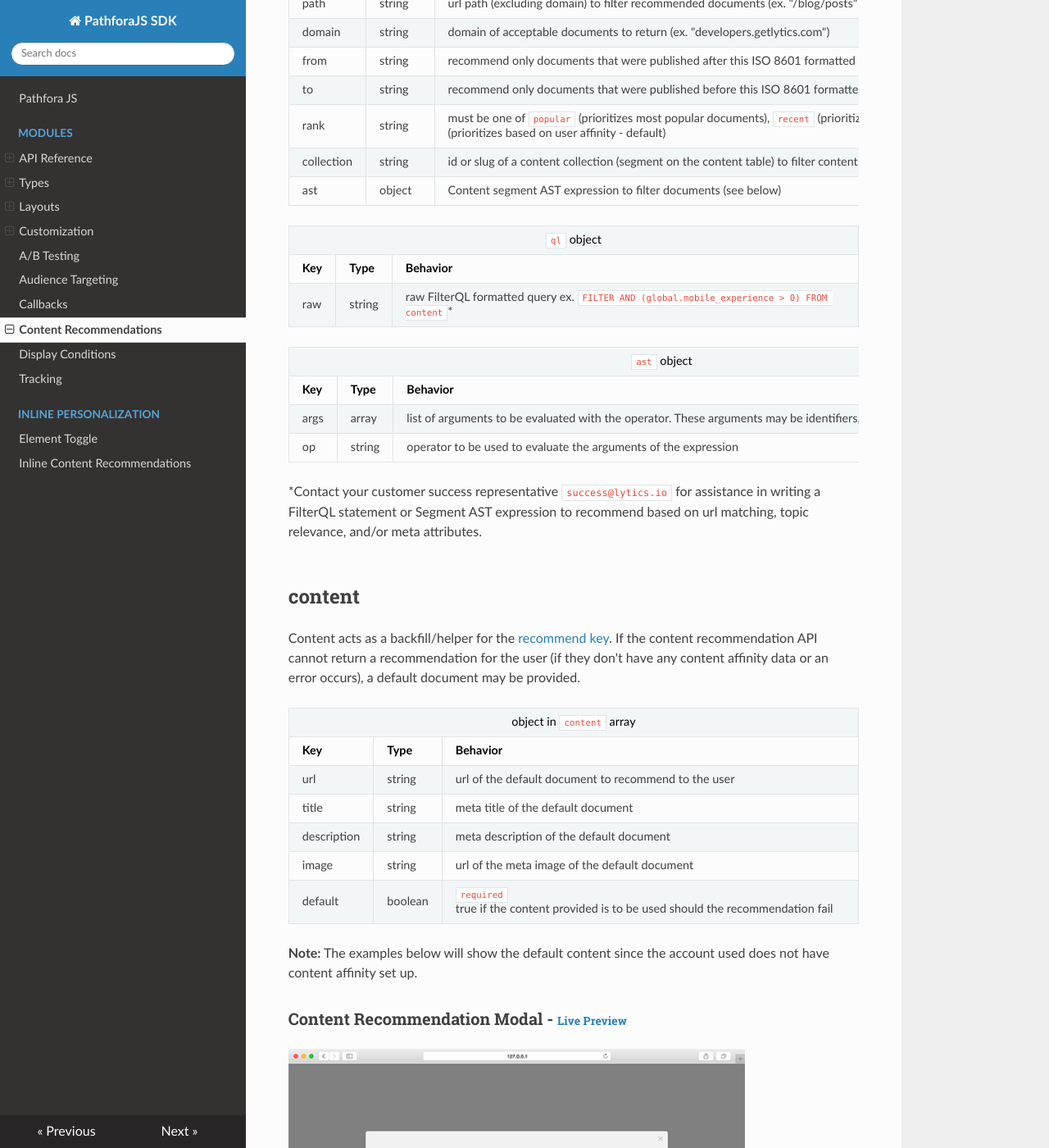
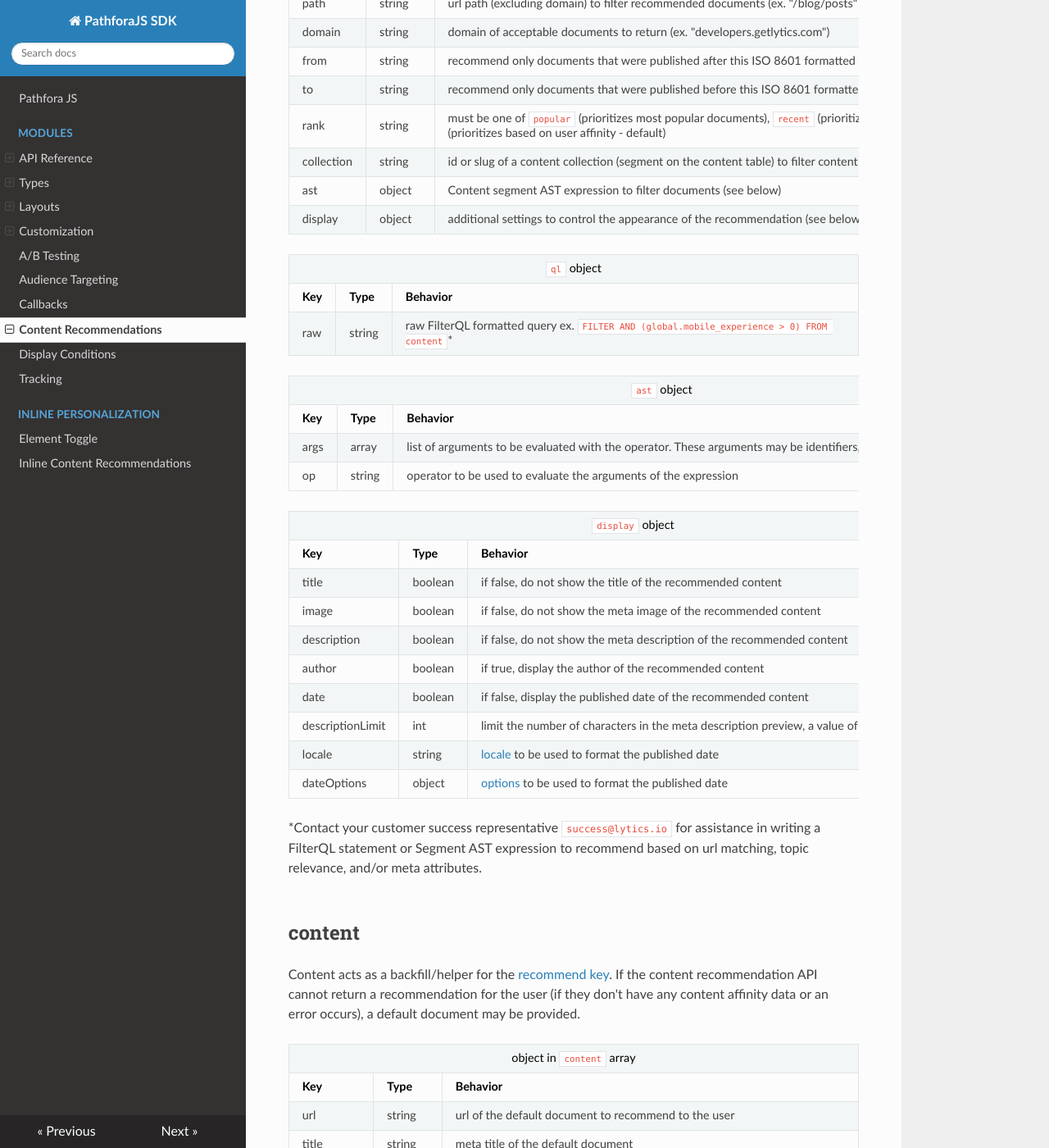
Before and after one commit to lytics/pathforajs, an MkDocs documentation site: the page built from docs/docs/content_recommend.md, in a window 1280 px wide and 1400 px high, scrolled down 705 px. Shown: the whole window at 82% size. Built offline with MkDocs 1.6.1, drawn with Linux system fonts in a browser that asks for light colours; nearby versions of some CDN libraries; old or Windows-style settings are respelled for this version of MkDocs; some of the changed text lies outside the part shown.

Commit message:
Add date and author. Add docs.

```diff
--- a/docs/docs/content_recommend.md
+++ b/docs/docs/content_recommend.md
@@ -91,6 +91,12 @@ Recommend controls any parameters necessary for making a content suggestions to
     <td>Content segment AST expression to filter documents (see below)</td>
   </tr>
 
+  <tr>
+    <td>display</td>
+    <td>object</td>
+    <td>additional settings to control the appearance of the recommendation (see below)</td>
+  </tr>
+
 </table>
 
 <table>
@@ -137,6 +143,67 @@ Recommend controls any parameters necessary for making a content suggestions to
   </tr>
 </table>
 
+<table>
+  <thead>
+    <tr>
+      <td colspan="3" align="center"><code>display</code> object</td>
+    </tr>
+    <tr>
+      <th>Key</th>
+      <th>Type</th>
+      <th>Behavior</th>
+    </tr>
+  </thead>
+
+  <tr>
+    <td>title</td>
+    <td>boolean</td>
+    <td>if false, do not show the title of the recommended content</td>
+  </tr>
+
+  <tr>
+    <td>image</td>
+    <td>boolean</td>
+    <td>if false, do not show the meta image of the recommended content</td>
+  </tr>
+
+  <tr>
+    <td>description</td>
+    <td>boolean</td>
+    <td>if false, do not show the meta description of the recommended content</td>
+  </tr>
+
+  <tr>
+    <td>author</td>
+    <td>boolean</td>
+    <td>if true, display the author of the recommended content</td>
+  </tr>
+
+  <tr>
+    <td>date</td>
+    <td>boolean</td>
+    <td>if false, display the published date of the recommended content</td>
+  </tr>
+
+  <tr>
+    <td>descriptionLimit</td>
+    <td>int</td>
+    <td>limit the number of characters in the meta description preview, a value of -1 removes the limit</td>
+  </tr>
+
+  <tr>
+    <td>locale</td>
+    <td>string</td>
+    <td><a href="https://developer.mozilla.org/en-US/docs/Web/JavaScript/Reference/Global_Objects/Date/toLocaleDateString#Using_locales">locale</a> to be used to format the published date</td>
+  </tr>
+
+  <tr>
+    <td>dateOptions</td>
+    <td>object</td>
+    <td><a href="https://developer.mozilla.org/en-US/docs/Web/JavaScript/Reference/Global_Objects/Date/toLocaleDateString#Using_options">options</a> to be used to format the published date</td>
+  </tr>
+</table>
+
 *Contact your customer success representative `success@lytics.io` for assistance in writing a FilterQL statement or Segment AST expression to recommend based on url matching, topic relevance, and/or meta attributes.
 
 ## content
@@ -176,6 +243,16 @@ Content acts as a backfill/helper for the [recommend key](#recommend). If the co
     <td>url of the meta image of the default document</td>
   </tr>
   <tr>
+    <td>author</td>
+    <td>string</td>
+    <td>full name of the author of the document</td>
+  </tr>
+  <tr>
+    <td>date</td>
+    <td>string</td>
+    <td>ISO 8601 formatted date that the document was published</td>
+  </tr>
+  <tr>
     <td>default</td>
     <td>boolean</td>
     <td><code>required</code> true if the content provided is to be used should the recommendation fail</td>
--- a/src/less/widgets/modals.less
+++ b/src/less/widgets/modals.less
@@ -126,6 +126,10 @@
         width: 100%;
         margin: 0 0 0 auto;
 
+        span.pf-content-unit-info {
+          font-size: 13px;
+        }
+
         h4 {
           font-size: 18px;
         }
```
Also changed, not shown: src/less/widgets/widgets-general.less (+7 -0 lines), 6 other files.
